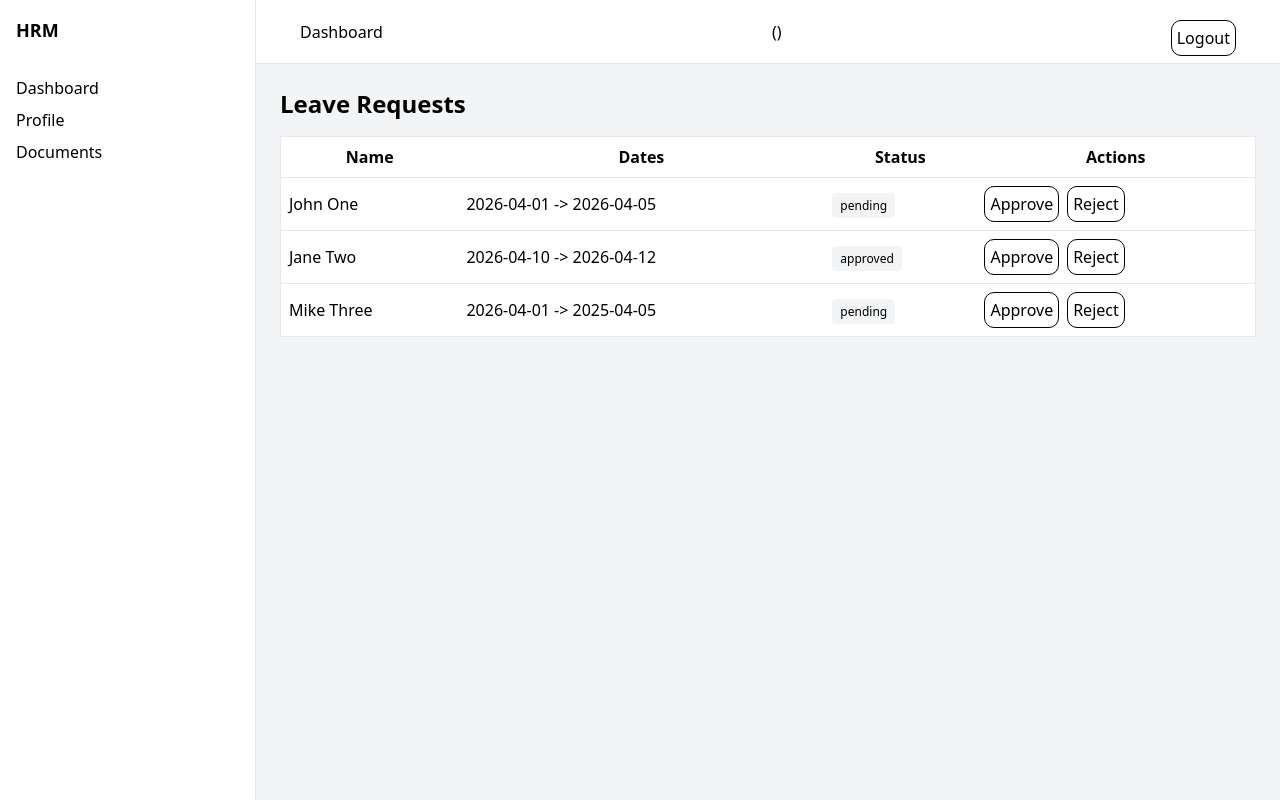
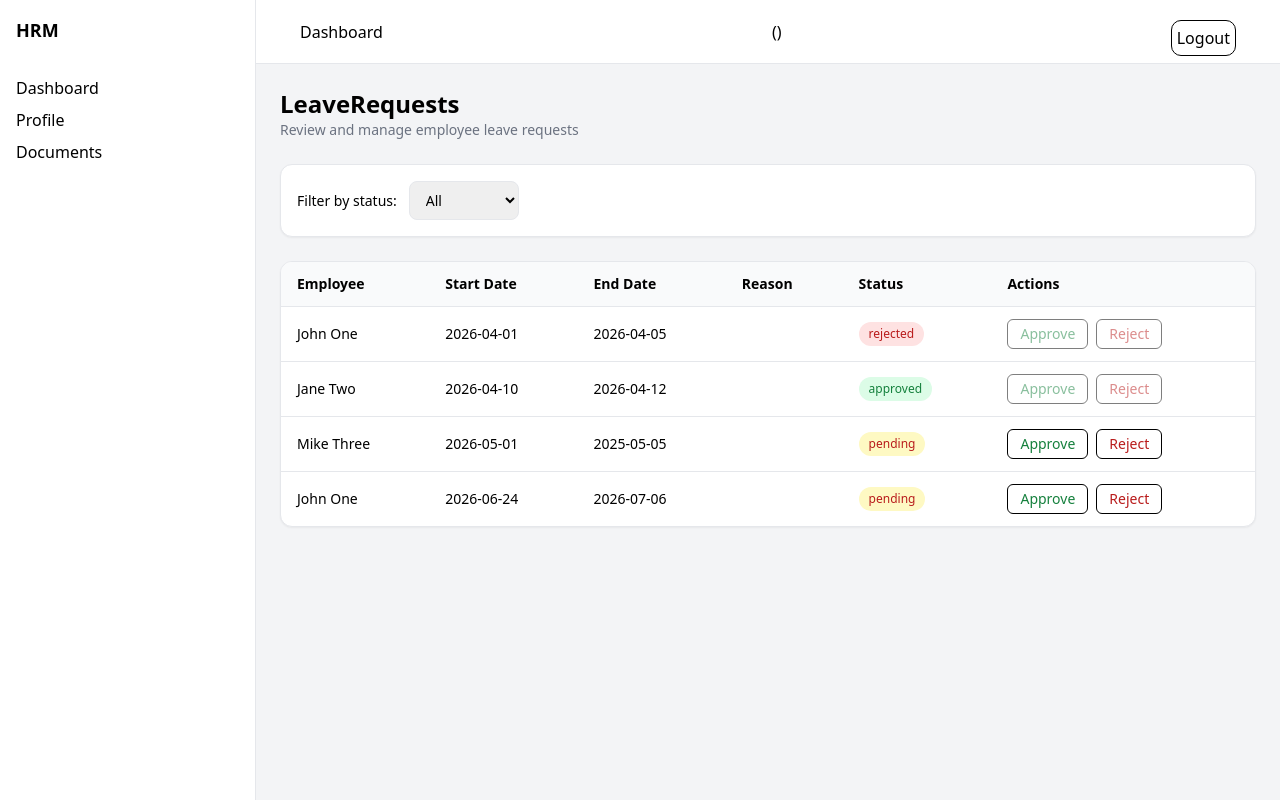
Before and after one commit to ValeraKarimov/employee-management-dashboard--hr-saas-mvp-, a Nuxt app: page /admin/leave in a window 1280 px wide. Built offline with nearby package versions, Linux system fonts and the light colour scheme; no server answers.

Commit message:
feat: polish admin leave, added filter for leave status, status badge, change pending status only one time

```diff
--- a/app/components/layout/AppHeader.vue
+++ b/app/components/layout/AppHeader.vue
@@ -1,3 +1,14 @@
+<script setup>
+
+import { useAuthStore } from '~/stores/auth';
+
+    const auth = useAuthStore()
+
+    const logout = () => {
+        auth.logout()
+        navigateTo('/login')
+    }
+</script>
 <template>
     <header class="h-16 bg-white border-b flex item-center justify-between px-6">
         <div class="p-5">
@@ -12,15 +23,3 @@
         </div>
     </header>
 </template>
-
-<script setup>
-
-import { useAuthStore } from '~/stores/auth';
-
-    const auth = useAuthStore()
-
-    const logout = () => {
-        auth.logout()
-        navigateTo('/login')
-    }
-</script>
--- a/app/composables/useLeave.ts
+++ b/app/composables/useLeave.ts
@@ -1,46 +1,78 @@
 import { ref } from "vue";
+import type { LeaveRequests, LeaveStatus } from "~/types/leaves";
 
-const leaveRequests = ref([
+const leaveRequests = ref<LeaveRequests[]>([
     {
         id: 1,
         userId: 1,
-        name: 'John One',
-        start: '2026-04-01',
-        end: '2026-04-05',
-        status: 'pending'
+        userName: 'John One',
+        startDate: '2026-04-01',
+        endDate: '2026-04-05',
+        reason: '',
+        status: 'rejected'
     },
     {
         id: 2,
         userId: 2,
-        name: 'Jane Two',
-        start: '2026-04-10',
-        end: '2026-04-12',
+        userName: 'Jane Two',
+        startDate: '2026-04-10',
+        endDate: '2026-04-12',
+        reason: '',
         status: 'approved'
     },
     {
         id: 3,
         userId: 3,
-        name: 'Mike Three',
-        start: '2026-04-01',
-        end: '2025-04-05',
+        userName: 'Mike Three',
+        startDate: '2026-05-01',
+        endDate: '2025-05-05',
+        reason: '',
+        status: 'pending'
+    },
+    {
+        id: 4,
+        userId: 1,
+        userName: 'John One',
+        startDate: '2026-06-24',
+        endDate: '2026-07-06',
+        reason: '',
         status: 'pending'
     }
 ])
 
 export const useLeave = () => {
-    const approve = (id: number) => {
-        const item = leaveRequests.value.find(l => l.id === id)
-        if (item) item.status = 'approved'
+    const allLeaveRequests = computed(() => leaveRequests.value)
+
+    const getMyLeaveRequests = (userId: number) => {
+        return computed(() => {
+            leaveRequests.value.filter(u => u.userId === userId)
+        })
     }
 
-    const reject = (id: number) => {
-        const item = leaveRequests.value.find(l => l.id === id)
-        if (item) item.status = 'rejected'
+    const createLeaveRequest = (payload: Omit<LeaveRequests, 'id' | 'status'>) => {
+        leaveRequests.value.push({
+            id: Date.now(),
+            ...payload,
+            status: 'pending'
+        })
+    }
+
+    const updateLeaveStatus = (id: number, status: LeaveStatus) => {
+
+        const request = leaveRequests.value.find(i => i.id === id)
+
+        if (!request) return null
+        if (request.status !== 'pending') return null
+
+        request.status = status
+        return request
+
     }
 
     return {
-        leaveRequests,
-        approve,
-        reject
+        leaveRequests: allLeaveRequests,
+        getMyLeaveRequests,
+        createLeaveRequest,
+        updateLeaveStatus
     }
 }
--- a/app/composables/useUsers.ts
+++ b/app/composables/useUsers.ts
@@ -1,4 +1,4 @@
-import { ref, computed } from "vue"
+import { ref } from "vue"
 import type { User } from '~/types/user'
 
 
@@ -34,7 +34,7 @@ const users = ref<User[]>([
 
 
 export const useUsers = () => {
-    const allUsers = computed(() => users.value)
+    const allUsers = users
 
     const getUserById = (id: number) => {
         return users.value.find(user => user.id === id) || null
--- a/app/pages/admin/leave/index.vue
+++ b/app/pages/admin/leave/index.vue
@@ -1,42 +1,136 @@
-<script setup>
+<script setup lang="ts">
+import { ref, computed } from 'vue';
 import { useLeave } from '~/composables/useLeave';
-
-const { leaveRequests, approve, reject } = useLeave()
+import type { LeaveStatus, LeaveRequests } from '~/types/leaves';
 
 definePageMeta({
     middleware: ['auth', 'role'],
     role: 'admin'
 })
+
+const { leaveRequests, updateLeaveStatus } = useLeave()
+
+const statusFilter = ref<'all' | LeaveStatus>('all')
+
+const filteredRequests = computed(() => {
+    if (statusFilter.value === 'all') {
+        return leaveRequests.value
+    }
+
+    return leaveRequests.value.filter(r => r.status === statusFilter.value)
+
+})
+
+const handleApprove = (request: LeaveRequests) => {
+    updateLeaveStatus(request.id, 'approved')
+}
+
+const handleReject = (request: LeaveRequests) => {
+    updateLeaveStatus(request.id, 'rejected')
+}
+
+const getStatusClasses = (status: LeaveStatus) => {
+    if (status === 'approved') {
+        return 'bg-green-100 text-green-700'
+    }
+
+    if (status === 'rejected') {
+        return 'bg-red-100 text-red-700'
+    }
+
+    return 'bg-yellow-100 text-red-700'
+}
+
 </script>
 
 <template>
+    <div class="space-y-6">
+
+        <div class="flex items-center justify-between">
             <div>
-        <h1 class="text-2xl font-bold mb-4">Leave Requests</h1>
+                <h1 class="text-2xl font-bold">LeaveRequests</h1>
+                <p class="text-sm text-gray-500">
+                    Review and manage employee leave requests
+                </p>
+            </div>
+        </div>
 
-        <table class="w-full bg-white border">
+        <div class="rounded-xl border bg-white p-4 shadow-sm">
+            <div class="flex items-center gap-3">
+                <label class="text-sm font-medium">Filter by status:</label>
 
-            <thead>
-                <tr class="border-b">
-                    <th class="p-2">Name</th>
-                    <th class="p-2">Dates</th>
-                    <th class="p-2">Status</th>
-                    <th class="p-2">Actions</th>
+                <select
+                    v-model="statusFilter"
+                    class="rounded-lg border px-3 py-2 text-sm outline-none"
+                >
+                    <option value="all">All</option>
+                    <option value="pending">Pending</option>
+                    <option value="approved">Approved</option>
+                    <option value="rejected">Rejected</option>
+                </select>
+            </div>
+        </div>
+
+        <div
+            v-if="filteredRequests.length === 0"
+            class="rounded-xl border bg-white p-10 text-center shadow-sm"
+        >
+            <h2 class="text-lg font-semibold">No leave requests found</h2>
+            <p class="mt-2 text-sm text-gray-500">
+                There are no requests for selected status.
+            </p>
+        </div>
+
+        <div v-else class="overflow-hidden rounded-xl border bg-white shadow-sm">
+            <table class="min-w-full text-sm">
+                <thead class="bg-gray-50 text-left">
+                    <tr>
+                        <th class="px-4 py-3">Employee</th>
+                        <th class="px-4 py-3">Start Date</th>
+                        <th class="px-4 py-3">End Date</th>
+                        <th class="px-4 py-3">Reason</th>
+                        <th class="px-4 py-3">Status</th>
+                        <th class="px-4 py-3">Actions</th>
                     </tr>
                 </thead>
 
                 <tbody>
-                <tr v-for="leave in leaveRequests" :key="leave.id" class="border-b">
-                    <td class="p-2">{{ leave.name }}</td>
-                    <td class="p-2">{{ leave.start }} -> {{ leave.end }}</td>
-                    <td class="p-2">
-                        <span class="px-2 py-1 text-xs rounded bg-gray-100">
-                            {{ leave.status }}
+                    <tr
+                        v-for="request in filteredRequests"
+                        :key="request.id"
+                        class="border-t"
+                    >
+                    <td class="px-4 py-3">{{ request.userName }}</td>
+                    <td class="px-4 py-3">{{ request.startDate }}</td>
+                    <td class="px-4 py-3">{{ request.endDate }}</td>
+                    <td class="px-4 py-3">{{ request.reason }}</td>
+                    <td class="px-4 py-3">
+                        <span
+                            class="inline-flex rounded-full px-2.5 py-1 text-xs font-medium"
+                            :class="getStatusClasses(request.status)"
+                        >
+                            {{ request.status }}
                         </span>
                     </td>
+                    <td class="px-4 py-3">
+                        <div class="flex gap-2">
+                            <button
+                                class="rounded-md border px-3 py-1 text-green-700 disabled:cursor-not-allowed disabled:opacity-50"
+                                :disabled="request.status !== 'pending'"
+                                @click="handleApprove(request)"
+                            >
+                                Approve
+                            </button>
 
-                    <td class="p-2 space-x-2">
-                        <button @click="approve(leave.id)">Approve</button>
-                        <button @click="reject(leave.id)">Reject</button>
+                            <button
+                                class="rounded-md border px-3 py-1 text-red-700 disabled:cursor-not-allowed disabled:opacity-50"
+                                :disabled="request.status !== 'pending'"
+                                @click="handleReject(request)"
+                            >
+                                Reject
+                            </button>
+
+                        </div>
                     </td>
 
                     </tr>
@@ -44,4 +138,6 @@ definePageMeta({
 
             </table>
         </div>
+
+    </div>
 </template>
--- /dev/null
+++ b/app/types/leaves.ts
@@ -0,0 +1,11 @@
+export type LeaveStatus = 'pending' | 'approved' | 'rejected'
+
+export interface LeaveRequests {
+    id: number
+    userId: number
+    userName: string
+    startDate: string
+    endDate: string
+    reason: string
+    status: LeaveStatus
+}
```
Lines whose indentation alone changed are shown as unchanged.
